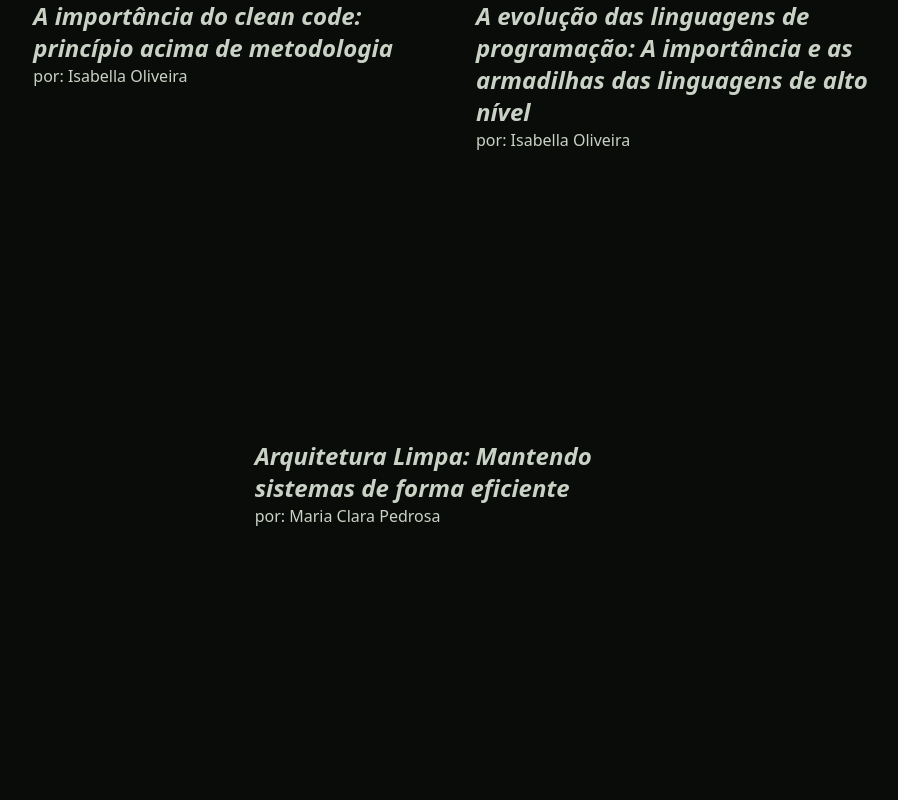
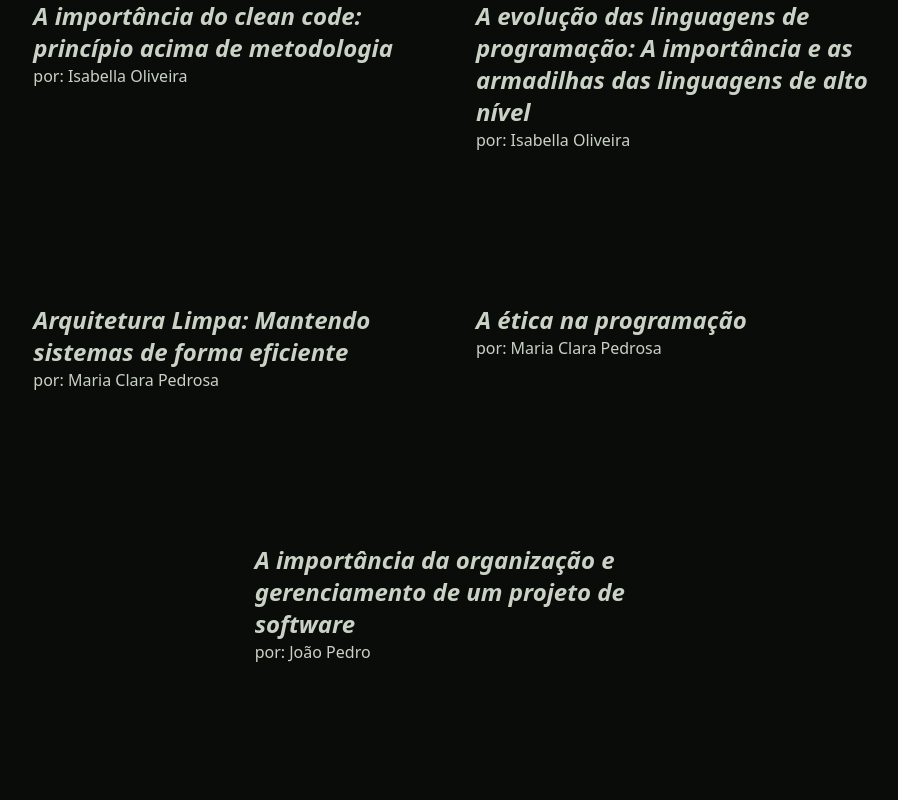
Before and after one commit to B3ella/personal-website, an Astro site: page /blog in a window 1280 px wide. Shown: the whole page, without its empty margins (172-1070 px from the left). Built offline with nearby package versions, Linux system fonts and the light colour scheme; Astro itself is replaced by a stand-in of ours.

Commit message:
add last blogposts

```diff
--- a/src/pages/blog.astro
+++ b/src/pages/blog.astro
@@ -8,5 +8,7 @@ import Card from "../components/blogCard.astro"
                 <Card title="A importância do clean code: princípio acima de metodologia" link="/blog/1" author="Isabella Oliveira" />
                 <Card title="A evolução das linguagens de programação: A importância e as armadilhas das linguagens de alto nível" link="/blog/2" author="Isabella Oliveira" />
                 <Card title="Arquitetura Limpa: Mantendo sistemas de forma eficiente" link="/blog/3" author="Maria Clara Pedrosa" />
+                <Card title="A ética na programação" link="/blog/4" author="Maria Clara Pedrosa" />
+                <Card title="A importância da organização e gerenciamento de um projeto de software" link="/blog/5" author="João Pedro" />
         </ul>
 </Layout>
```
